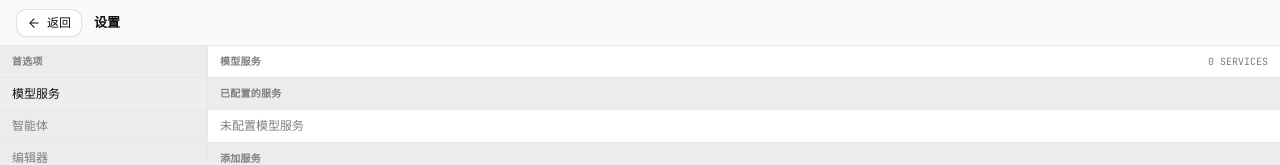
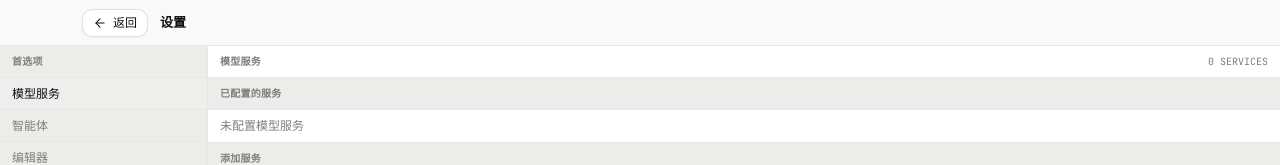
Before and after one commit to p353019433-maker/multiagent-ide, a React (Vite) app: page / in a window 1280 px wide. Both pictures are taken after a click on the button "ai-code-ide". Shown: the top 165 px of the page. Built offline with nearby package versions, Linux system fonts and the light colour scheme.

Commit message:
fix(ui): inset settings header so 返回 clears macOS traffic lights
Settings is a fixed inset-0 overlay covering y=0, so the left-aligned back button
overlapped the OS traffic lights. Add left inset (pl-82) + make the header draggable.

```diff
--- a/src/renderer/components/settings/SettingsWorkbench.tsx
+++ b/src/renderer/components/settings/SettingsWorkbench.tsx
@@ -218,11 +218,11 @@ export default function SettingsWorkbench({ onClose, initialTab = 'providers' }:
         if (event.key === 'Escape') onClose();
       }}
     >
-      <div className="flex h-[46px] flex-shrink-0 items-center gap-3 border-b border-border px-4" style={{ background: 'var(--app-bg)' }}>
+      <div className="drag-region flex h-[46px] flex-shrink-0 items-center gap-3 border-b border-border pl-[82px] pr-4" style={{ background: 'var(--app-bg)' }}>
         <button
           ref={closeButtonRef}
           onClick={onClose}
-          className="flex items-center gap-1.5 rounded-lg border border-border-strong bg-background px-2.5 py-[5px] text-xs font-medium text-foreground shadow-[0_1px_2px_rgba(0,0,0,.04)] transition-colors hover:bg-[#fcfcfc]"
+          className="no-drag flex items-center gap-1.5 rounded-lg border border-border-strong bg-background px-2.5 py-[5px] text-xs font-medium text-foreground shadow-[0_1px_2px_rgba(0,0,0,.04)] transition-colors hover:bg-[#fcfcfc]"
           title="返回主界面 (Esc)"
           aria-label="返回主界面"
         >
```
